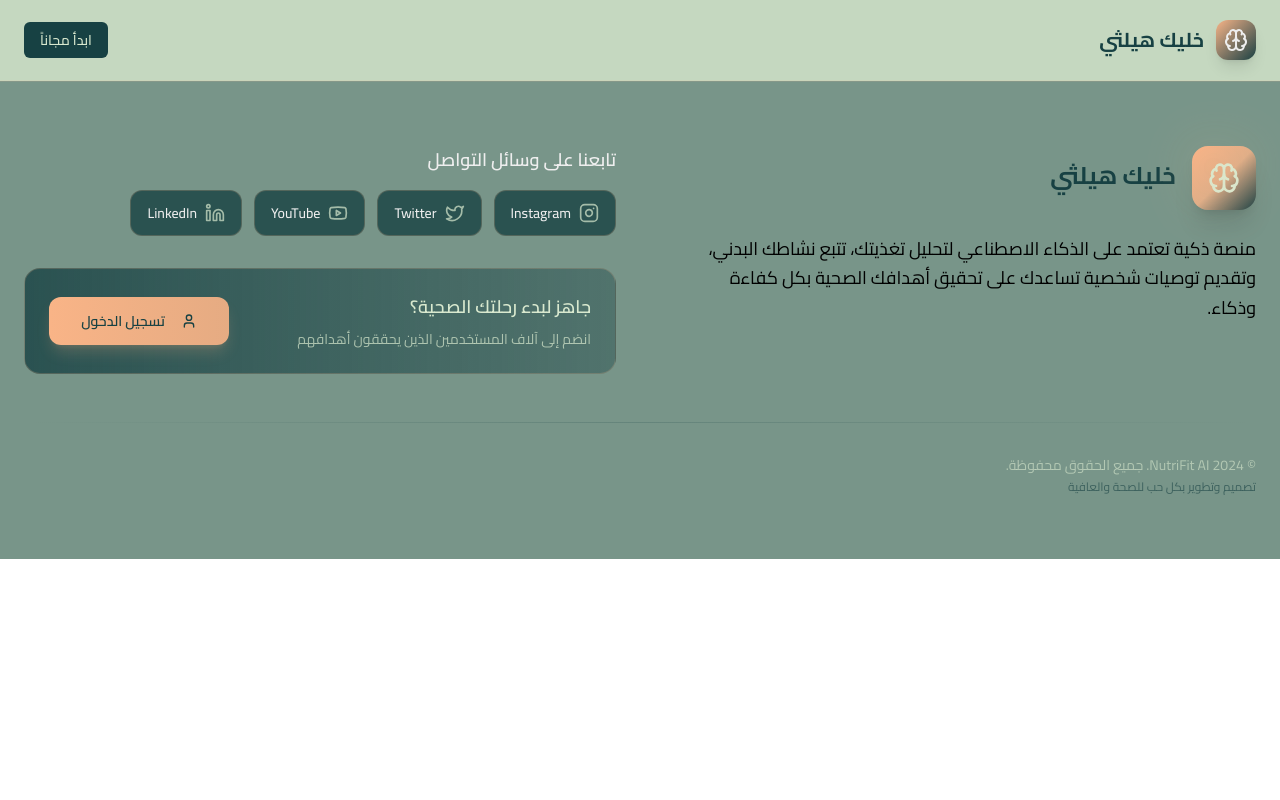
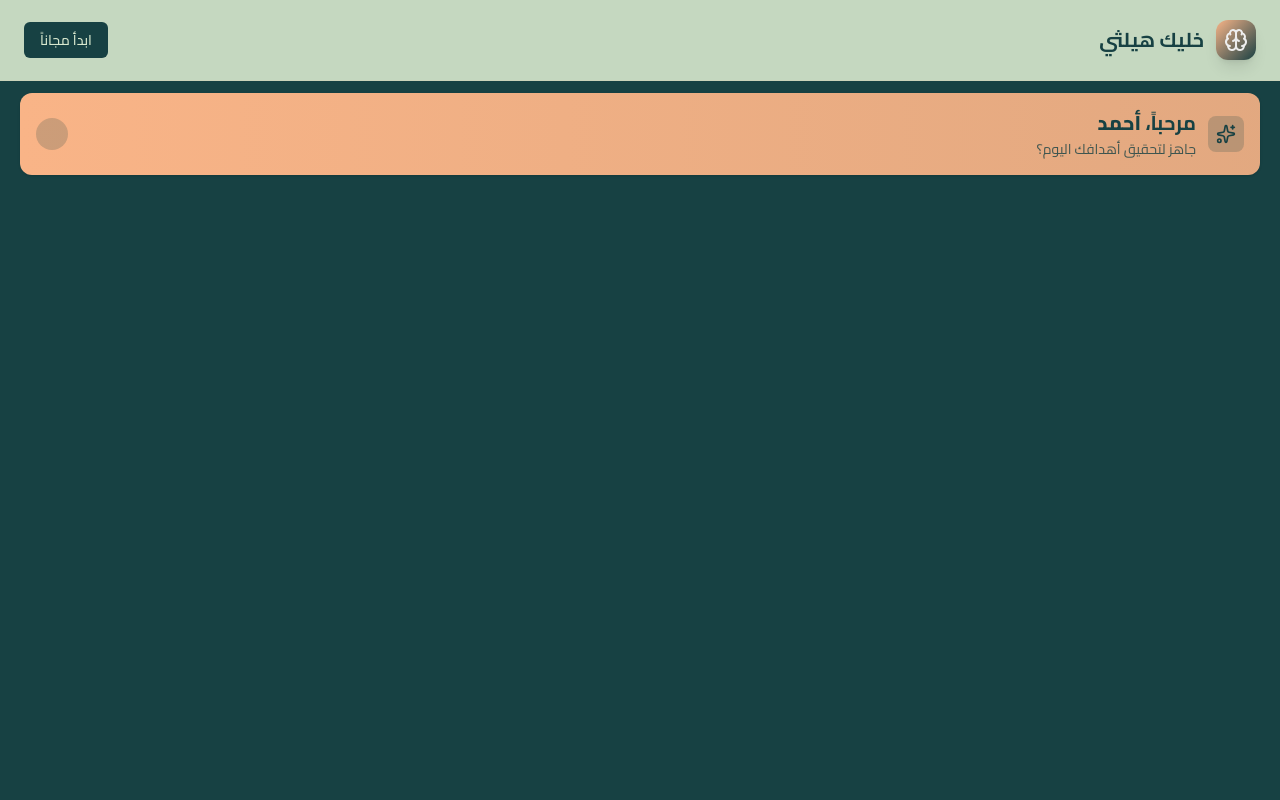
Before and after one commit to abdalrhman-abdalalim/khaleek-healthy-nutrition, a Next.js app: page /dashboard in a window 1280 px wide. Shown: the top 800 px of the page. Built offline with nearby package versions, Linux system fonts and the light colour scheme.

Commit message:
feat: add dashboard layout

```diff
--- a/app/dashboard/page.tsx
+++ b/app/dashboard/page.tsx
@@ -1,8 +1,7 @@
+import MainDashboardScreen from "@/modules/dashboard/MainDashboard/MainDashboardScreen";
+
 const dashboard_page = () => {
-  return (
-    <>
-    </>
-  )
-}
+  return <MainDashboardScreen />;
+};
 
-export default dashboard_page
+export default dashboard_page;
--- /dev/null
+++ b/modules/dashboard/MainDashboard/MainDashboardScreen.tsx
@@ -0,0 +1,10 @@
+import UserGreeting from "./features/UserGreeing";
+
+const MainDashboardScreen = () => {
+  return (
+    <div className="min-h-screen">
+      <UserGreeting />
+    </div>
+  );
+};
+export default MainDashboardScreen;
--- /dev/null
+++ b/modules/dashboard/MainDashboard/features/UserGreeing.tsx
@@ -0,0 +1,40 @@
+// components/dashboard/UserGreeting.tsx
+"use client";
+
+import { Sparkles } from "lucide-react";
+
+interface UserGreetingProps {
+  userName?: string;
+  greeting?: string;
+}
+
+export default function UserGreeting({
+  userName = "أحمد",
+  greeting = "مرحباً",
+}: UserGreetingProps) {
+  return (
+    <div className="flex items-center justify-between p-4 rounded-xl bg-linear-to-r from-foreground to-foreground/90 shadow-sm my-3 mx-5">
+      <div className="flex items-center gap-3">
+        {/* Sparkle icon */}
+        <div className="p-2 rounded-lg bg-background/20">
+          <Sparkles className="h-5 w-5 text-background" />
+        </div>
+
+        {/* Greeting text */}
+        <div>
+          <h1 className="text-xl font-bold text-background">
+            {greeting}، <span className="font-extrabold">{userName}</span>
+          </h1>
+          <p className="text-sm text-background/80 mt-0.5">
+            جاهز لتحقيق أهدافك اليوم؟
+          </p>
+        </div>
+      </div>
+
+      {/* Decorative element */}
+      <div className="hidden sm:block">
+        <div className="h-8 w-8 rounded-full bg-background/20 animate-pulse-slow" />
+      </div>
+    </div>
+  );
+}
```
